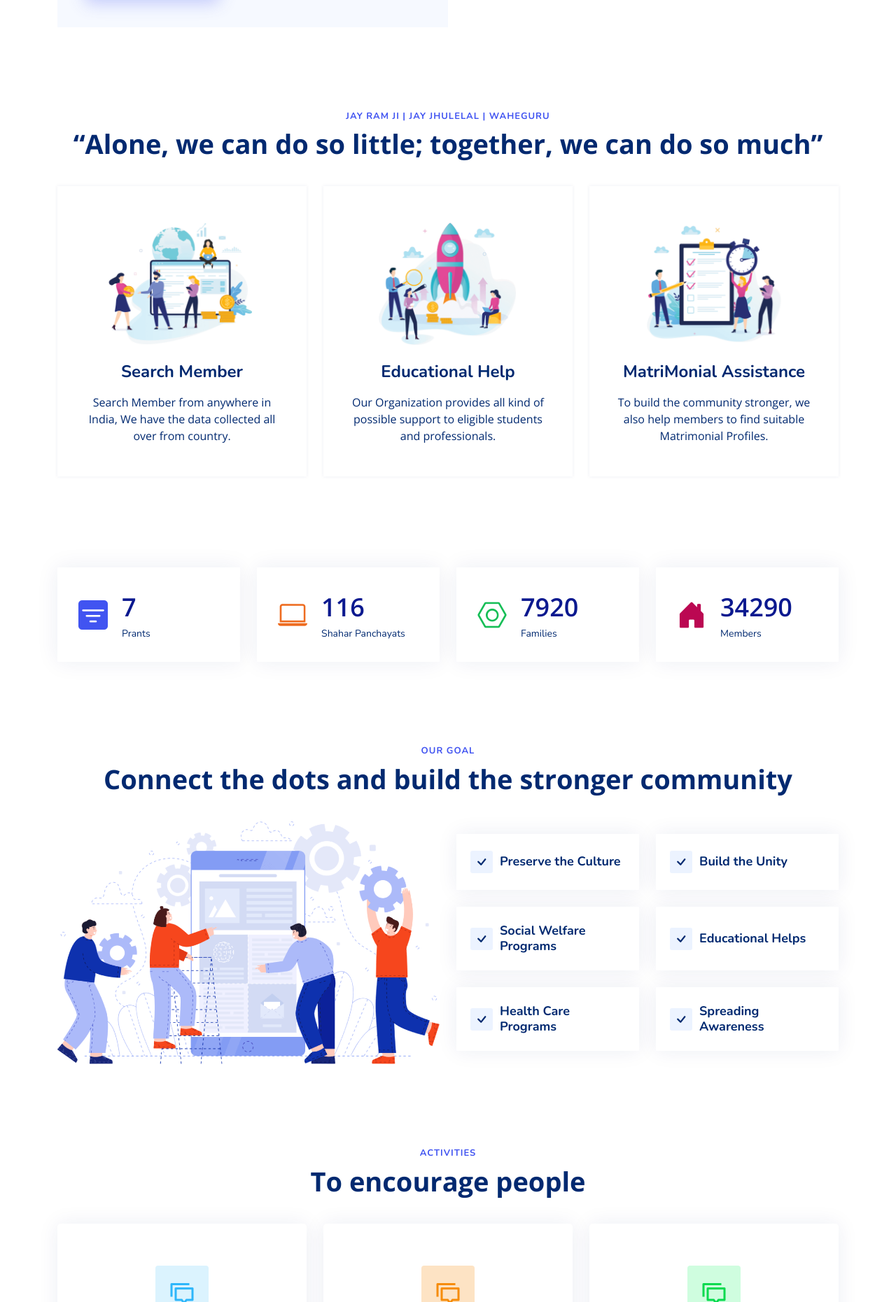
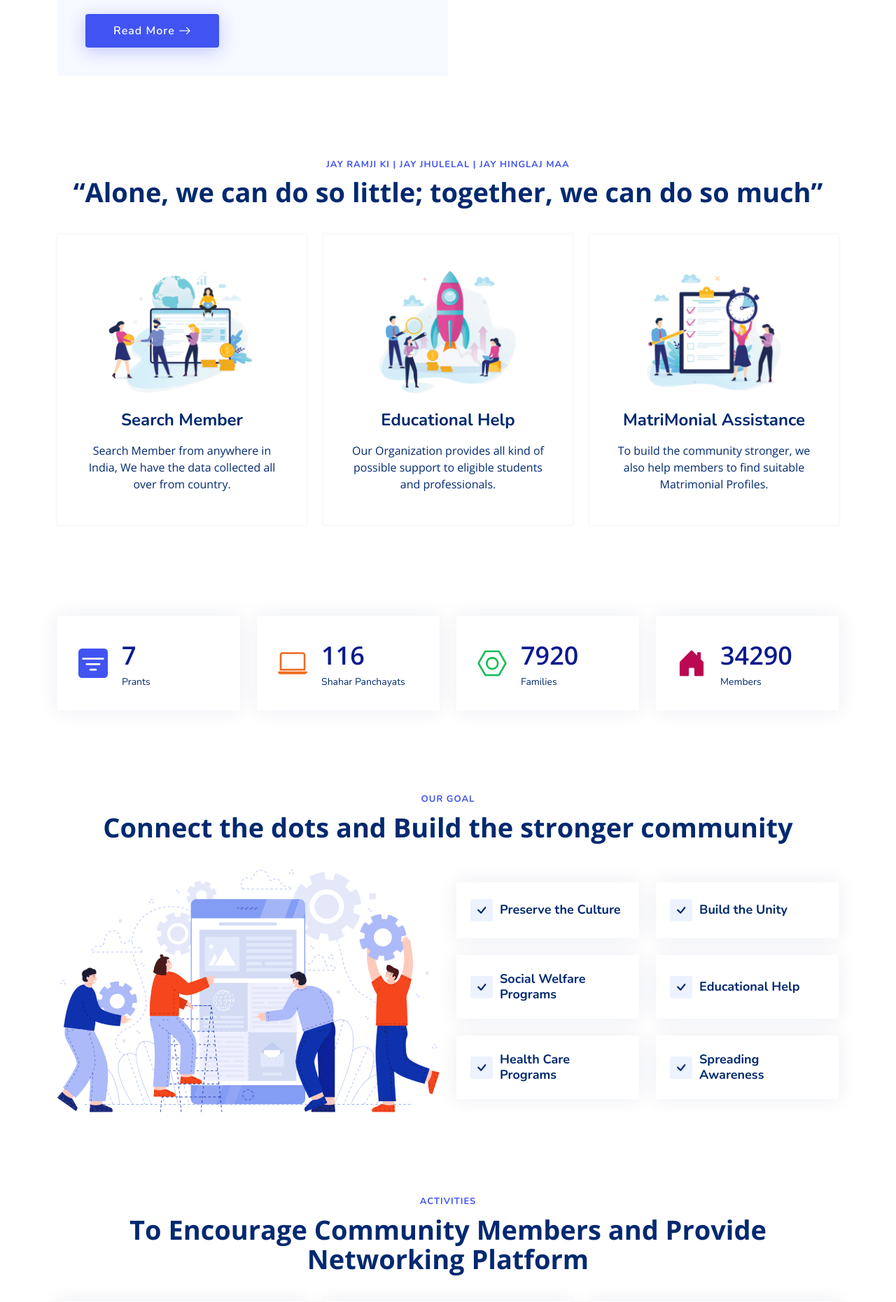
Before and after one commit to ABLLSP/ABLLSP201220, an ASP.NET Core app: page / in a window 1280 px wide. Shown: the part 1411-3272 px from the top of the page at 70% size. Run offline with ASP.NET Core 8, Linux system fonts and the light colour scheme; the project's own start-up code is not run, and a stand-in starts its controllers and pages; some libraries are stand-ins or nearby versions.

Commit message:
Update UI Changes - PT

```diff
--- a/ABLLSP/Pages/Shared/_Layout.cshtml
+++ b/ABLLSP/Pages/Shared/_Layout.cshtml
@@ -34,7 +34,7 @@
     <header id="header" class="header fixed-top">
         <div class="container-fluid container-xl d-flex align-items-center justify-content-between">
 
-            <a href="index.html" class="logo d-flex align-items-center">
+            <a href="" class="logo d-flex align-items-center">
                 <img src="images/logo.png" alt="">
                 <span>ABLLSP</span>
             </a>
@@ -175,7 +175,7 @@
         <div class="container">
             <div class="row">
                 <div class="col-lg-6 d-flex flex-column justify-content-center">
-                    <h2>जय राम जी | जय झूलेलाल | जय हिंगलाज माँ</h2>
+                    <h2>जय रामजी की | जय झूलेलाल | जय हिंगलाज माँ</h2>
 
                     <h1 data-aos="fade-up">Welcome to Akhil Bharat Ladi Lohana Sindhi Panchayat</h1>
                     <h2 data-aos="fade-up" data-aos-delay="400">
@@ -211,10 +211,19 @@
                             <h3>From the President</h3>
                             <h2>Shri Bhagchand (Kalubhai) Sukhwani</h2>
                             <p>
-                                First of all i welcome you do the official website of akhil bharat ladi lohana sindhi panchayat (ABLLSP). ABLLSP is a centralised body of ladi lohana community having 116 city panchayats distributed in seven prants including Saurashtra, North Gujarat, South Gujarat, Maharashtra, Rajasthan, U.P. and M.P.
+
+                            </p>
+                            <p>
+                                जय रामजी की !!
+                            </p>
+                            <p>
+                                First of all I welcome you to the official website of Akhil Bharat Ladi Lohana Sindhi Panchayat (ABLLSP). ABLLSP is a centralised body of ladi lohana community having 116 city panchayats distributed in seven prants including Saurashtra, North Gujarat, South Gujarat, Maharashtra, Rajasthan, U.P. and M.P.
                             </p>
                             <p>
                                 With the aim of making our community digital, this website of ABLLSP has been launched for multiple uses. I hope you like this website.
+                            </p>
+                            <p>
+
                             </p>
                             <div class="text-center text-lg-start">
                                 <a href="#" class="btn-read-more d-inline-flex align-items-center justify-content-center align-self-center">
@@ -239,7 +248,7 @@
             <div class="container" data-aos="fade-up">
 
                 <header class="section-header">
-                    <h2>Jay Ram Ji | Jay Jhulelal | Waheguru</h2>
+                    <h2>Jay RamJi Ki | Jay Jhulelal | Jay Hinglaj Maa</h2>
                     <p>“Alone, we can do so little; together, we can do so much” </p>
                 </header>
 
@@ -331,7 +340,7 @@
 
                 <header class="section-header">
                     <h2>Our Goal</h2>
-                    <p>Connect the dots and build the stronger community</p>
+                    <p>Connect the dots and Build the stronger community</p>
                 </header>
 
                 <div class="row">
@@ -367,7 +376,7 @@
                             <div class="col-md-6" data-aos="zoom-out" data-aos-delay="500">
                                 <div class="feature-box d-flex align-items-center">
                                     <i class="bi bi-check"></i>
-                                    <h3>Educational Helps</h3>
+                                    <h3>Educational Help</h3>
                                 </div>
                             </div>
 
@@ -399,7 +408,7 @@
 
                 <header class="section-header">
                     <h2>Activities</h2>
-                    <p>To encourage people</p>
+                    <p>To Encourage Community Members and Provide Networking Platform</p>
                 </header>
 
                 <div class="row gy-4">
@@ -575,7 +584,7 @@
                             <div class="post-img"><img src="images/events/event1.jpg" class="img-fluid" alt=""></div>
                             <span class="post-date">21 July 2019</span>
                             <h3 class="post-title">Saraswati Sanman Samaroh at Veraval</h3>
-                            <a href="blog-singe.html" class="readmore stretched-link mt-auto"><span>Read More</span><i class="bi bi-arrow-right"></i></a>
+                            <a href="" class="readmore stretched-link mt-auto"><span>Read More</span><i class="bi bi-arrow-right"></i></a>
                         </div>
                     </div>
 
@@ -584,7 +593,7 @@
                             <div class="post-img"><img src="images/events/event2.jpg" class="img-fluid" alt=""></div>
                             <span class="post-date">16 February 2019</span>
                             <h3 class="post-title">Samuh Lagna Samaroh at Una</h3>
-                            <a href="blog-singe.html" class="readmore stretched-link mt-auto"><span>Read More</span><i class="bi bi-arrow-right"></i></a>
+                            <a href="" class="readmore stretched-link mt-auto"><span>Read More</span><i class="bi bi-arrow-right"></i></a>
                         </div>
                     </div>
 
@@ -593,7 +602,7 @@
                             <div class="post-img"><img src="images/events/event3.jpg" class="img-fluid" alt=""></div>
                             <span class="post-date">25 November 2018</span>
                             <h3 class="post-title">Sneh Milan at Junagadh</h3>
-                            <a href="blog-singe.html" class="readmore stretched-link mt-auto"><span>Read More</span><i class="bi bi-arrow-right"></i></a>
+                            <a href="" class="readmore stretched-link mt-auto"><span>Read More</span><i class="bi bi-arrow-right"></i></a>
                         </div>
                     </div>
 
@@ -712,11 +721,11 @@
             <div class="container">
                 <div class="row gy-4">
                     <div class="col-lg-5 col-md-12 footer-info">
-                        <a href="index.html" class="logo d-flex align-items-center">
+                        <a href="" class="logo d-flex align-items-center">
                             <img src="images/logo.png" alt="">
                             <span>ABLLSP</span>
                         </a>
-                        <p>Cras fermentum odio eu feugiat lide par naso tierra.</p>
+                        <p>Akhil Bharat Ladi Lohana Sindhi Panchayat</p>
                         <div class="social-links mt-3">
                             <a href="#" class="twitter"><i class="bi bi-twitter"></i></a>
                             <a href="#" class="facebook"><i class="bi bi-facebook"></i></a>
@@ -750,8 +759,8 @@
                         <h4>Contact Us</h4>
                         <p>
                             Akhil Bharat Ladi Lohana Sindhi Panchayat<br>
-                            Junagadh<br>
-                            <strong>Phone:</strong> +91 12345 12345<br>
+                            Head Office at Junagadh<br>
+                            <strong>Phone:</strong> +91-285-2650427<br>
                             <strong>Email:</strong> info@ladisindhisamaj.com<br>
                         </p>
 
```
Also changed, not shown: ABLLSP/wwwroot/favicon.ico, ABLLSP/wwwroot/images/Events/Event1.JPG, ABLLSP/wwwroot/images/Events/Event2.JPG, ABLLSP/wwwroot/images/favicon.png, 4 other files.
